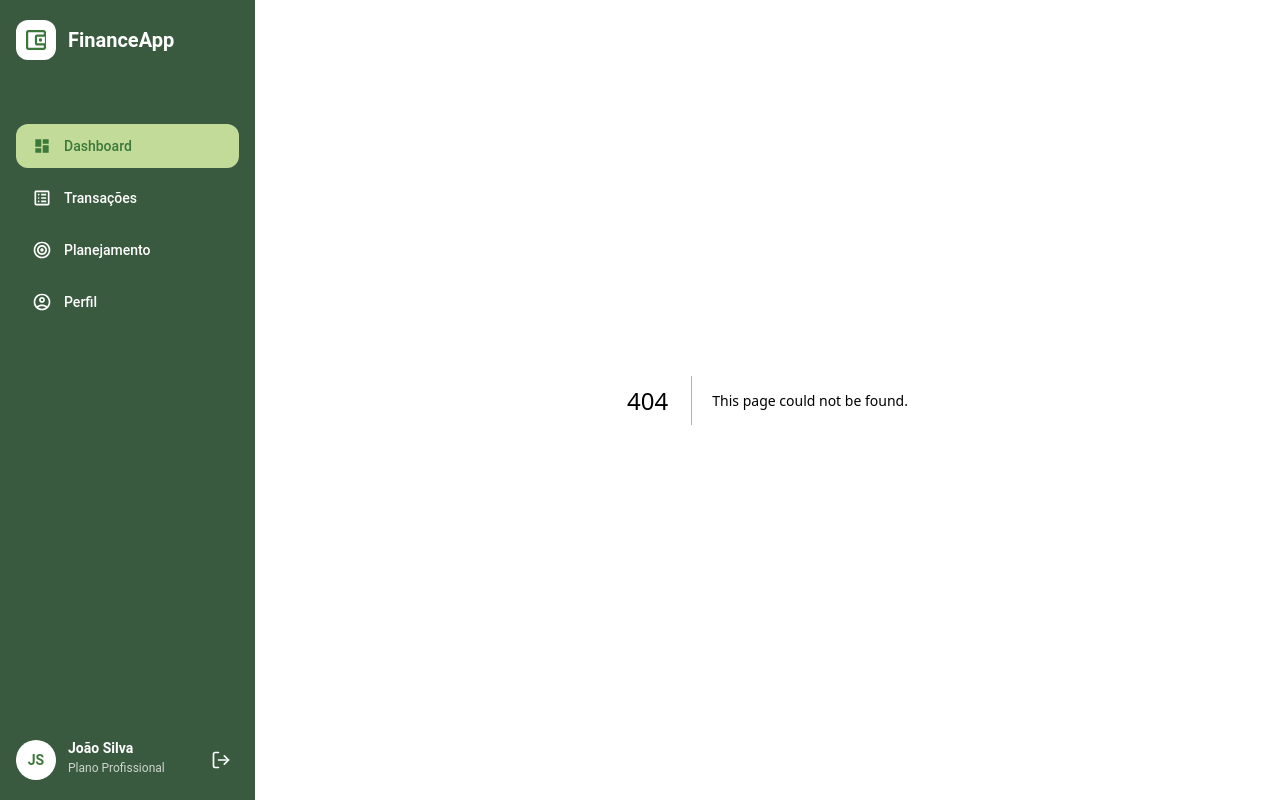
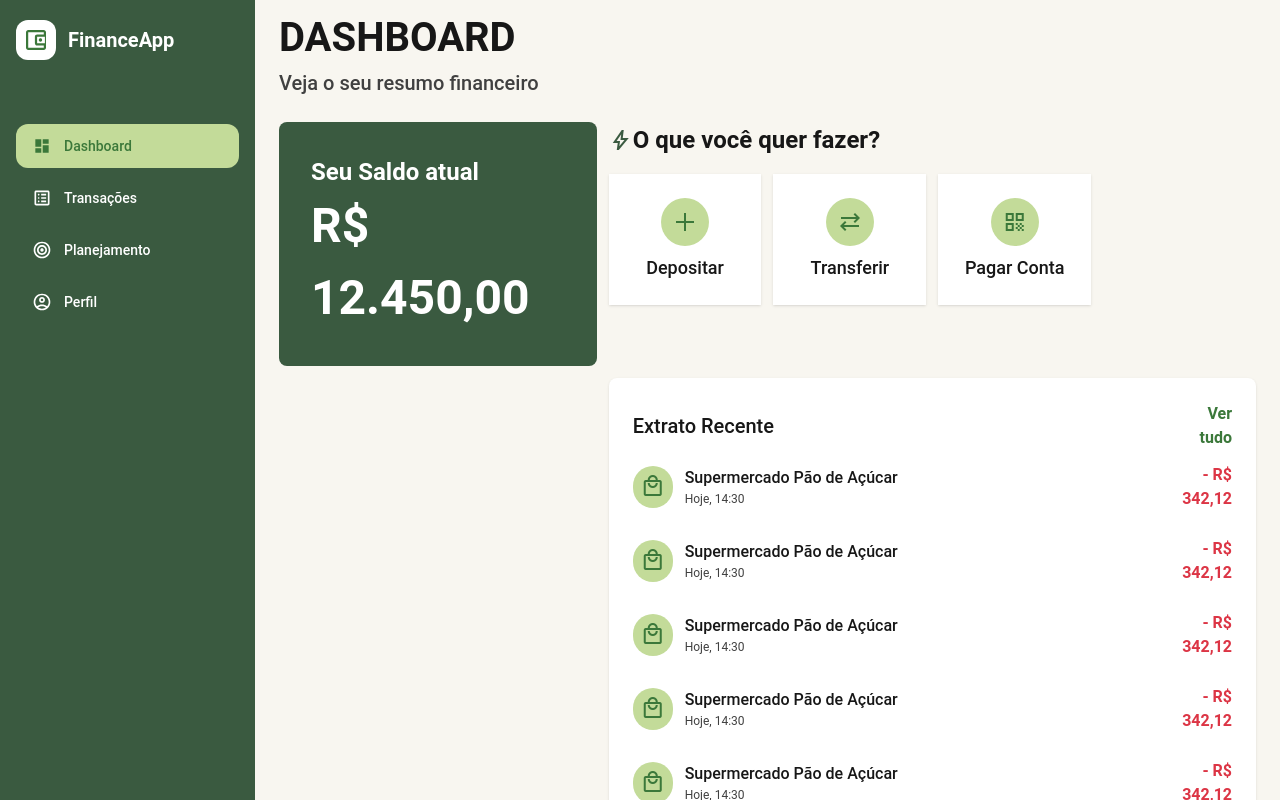
Before and after one commit to Guilhermeneves142/tech-challenge, a Next.js app: page /dashboard in a window 1280 px wide. Before the commit this address had no page. Shown: the top 800 px of the page. Built offline with nearby package versions, Linux system fonts and the light colour scheme.

Commit message:
dashboard initial

```diff
--- /dev/null
+++ b/src/app/dashboard/page.tsx
@@ -0,0 +1,32 @@
+import DepositButton from "@/components/dashboard/depositButton";
+import TransferTable from "@/components/dashboard/transferTable";
+
+export default function DashboardPage() {
+	return (
+		<section className="grid grid-cols-12 gap-3">
+			<article className="bg-brand-tertiary w-full p-8 rounded-md col-span-4">
+				<strong className="text-nowrap text-white text-[24px] font-bold">Seu Saldo atual</strong>
+				<h2 className="text-white text-[48px] font-bold">R$ 12.450,00</h2>
+			</article>
+			<section className="col-span-8">
+				<article className="flex items-center pb-4">
+					<span className="text-[24px] material-symbols-outlined text-brand-tertiary">
+						bolt
+					</span>
+					<h2 className="text-[24px] font-bold">O que você quer fazer?</h2>
+				</article>
+				<section className="grid grid-cols-12 gap-3">
+					<DepositButton className="col-span-3" text="Depositar" icon="add_2"/>
+					<DepositButton className="col-span-3" text="Transferir" icon="sync_alt"/>
+					<DepositButton className="col-span-3" text="Pagar Conta" icon="qr_code"/>
+				</section>
+			</section>
+			<section className="col-span-4">
+				{/* vai ter isso? */}
+			</section>
+			<section className="col-span-8 bg-white pt-6 px-6 rounded-md shadow">
+				<TransferTable/>
+			</section>
+		</section>
+	)
+}
--- a/src/app/layout.tsx
+++ b/src/app/layout.tsx
@@ -8,6 +8,9 @@ export default function RootLayout({
 }>) {
   return (
     <html lang="pt-br">
+      <head>
+        <link rel="stylesheet" href="https://fonts.googleapis.com/css2?family=Material+Symbols+Outlined&icon_names=add_2,bolt,local_mall,qr_code,sync_alt&display=block" />
+      </head>
       <body className="min-h-screen bg-background text-foreground">
       {/* Criar componente do menu lateral e colocar no lugar dessa tag */}
       {/* <aside> */}
@@ -16,17 +19,25 @@ export default function RootLayout({
           <Sidebar />
         </aside>
 
-        <main className="flex-1">
-          {children}
-        </main>
+        <section className="flex-1 px-6 py-2">
+          <header>
+            <h1 className="text-[40px] font-bold">DASHBOARD</h1>
+            <span className="text-[20px] font-medium text-text-secondary">Veja o seu resumo financeiro</span>
+          </header>
+          <main className="py-6">
+            {children}
+          </main>
+          <footer className="text-center">
+            <span className="text-[12px] text-text-tertiary">
+              © 2023 FinanceApp - Sua Gestão Financeira Profissional.
+            </span>
+          </footer>
+        </section>
+
       </div>
       {/* </aside> */}
 
-        <div>
-          <h1>DASHBOARD</h1>
-          <span>Veja o seu resumo financeiro</span>
-        </div>
-        {children}
+
       </body>
     </html>
   );
--- /dev/null
+++ b/src/components/dashboard/depositButton.tsx
@@ -0,0 +1,16 @@
+type Props = {
+	text: string,
+	icon: string,
+	className: string
+}
+
+export default function DepositButton({text, icon, className}: Props) {
+	return (
+		<button className={["bg-white py-6 flex flex-col justify-center items-center shadow cursor-pointer",className].join(" ")}>
+			<span className="material-symbols-outlined bg-brand-secondary text-brand-primary p-3 rounded-full hover:opacity-85">
+				{icon}
+			</span>
+			<span className="text-[18px] font-medium pt-2">{text}</span>
+		</button>
+	)
+}
--- /dev/null
+++ b/src/components/dashboard/transferTable.tsx
@@ -0,0 +1,34 @@
+export default function TransferTable() {
+	return (
+		<table className="w-full">
+			<thead className="">
+				<tr >
+					<th className="text-[20px] font-medium w-[90%] text-start mb-4">Extrato Recente</th>
+					<th className="text-primary text-end mb-4 cursor-pointer">Ver tudo</th>
+				</tr>
+			</thead>
+			<tbody>
+				{
+					[1,2,3,4,5].map((e) => {
+						return (
+							<tr key={e}>
+								<td className="flex py-4">
+									<span className="p-2 rounded-full material-symbols-outlined text-brand-primary bg-brand-secondary">local_mall</span>
+									<article className="flex flex-col ml-3">
+										<strong className="text-text-primary font-medium text-[16px]">Supermercado Pão de Açúcar</strong>
+										<span className="text-text-secondary text-[12px]">Hoje, 14:30</span>
+									</article>
+								</td>
+								<td className="text-end">
+									<span className="font-bold text-feedback-error text-[16px]">
+										- R$ 342,12
+									</span>
+								</td>
+							</tr>
+						)
+					})
+				}
+			</tbody>
+		</table>
+	)
+}
```
Also changed, not shown: src/app/filho/layout.tsx (deleted).
